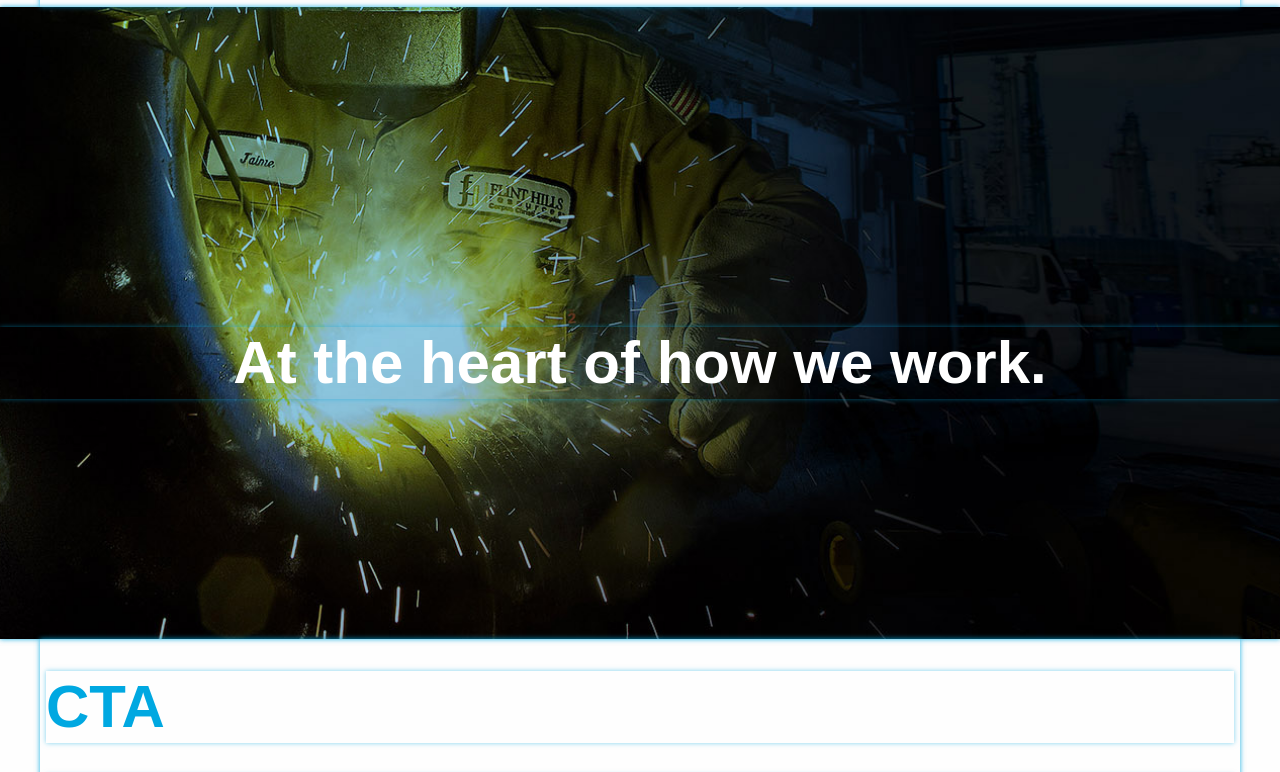
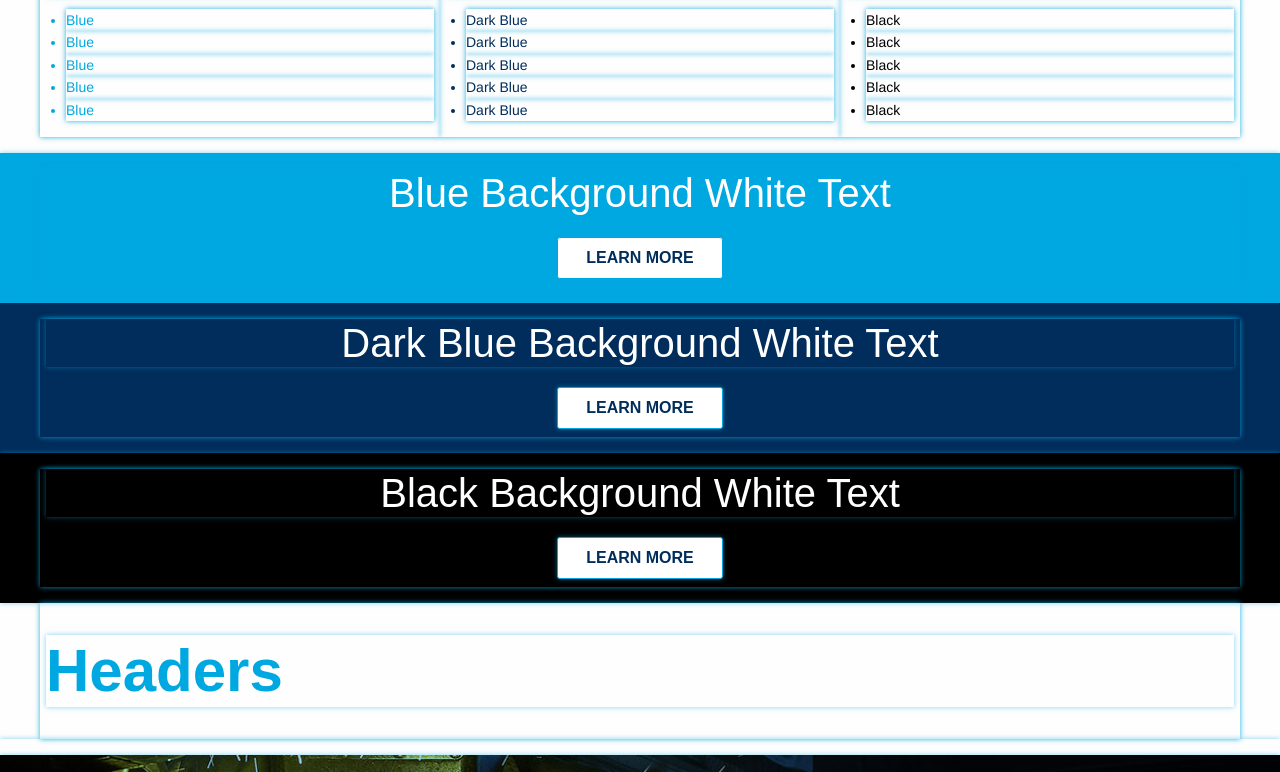
Before and after one commit to mrodriguez-kcg/koch-framework, a plain HTML site: page index.html in a window 1280 px wide. Shown: the part 633-1405 px from the top of the page. Drawn offline with nearby package versions, Linux system fonts and the light colour scheme.

Commit message:
Addition of Color Related Code
Added branded colors for backgrounds and fonts. Not completed. Will
probably need alterations and approval from designer.

```diff
--- a/app.css
+++ b/app.css
@@ -50,6 +50,9 @@ p a {
 	-moz-transition: all 0.25s ease-in-out;
 	transition: all 0.25s ease-in-out;
 }
+.blue-bg p a {
+	color:#fff;
+}
 ul {
 
 }
@@ -66,11 +69,29 @@ li {
 .white {
 	color:#fff;
 }
+.black {
+	color:#000;
+}
 .blue {
 	color:#00a8e1;
 }
-.slate {
-	color:#222;
+.dark-blue {
+	color:#002d5b;
+}
+
+
+/*Background Colors*/
+.white-bg {
+	background:#fff;
+}
+.black-bg {
+	background:#000;
+}
+.blue-bg {
+	background:#00a8e1;
+}
+.dark-blue-bg {
+	background:#002d5b;
 }
 
 /*Buttons*/
@@ -141,3 +162,7 @@ li {
 .temp-margin {
 	margin:2rem auto;
 }
+section {
+	padding-top:1rem;
+	padding-bottom:1rem;
+}
--- a/index.html
+++ b/index.html
@@ -31,15 +31,75 @@
 					<li>Listed Items</li>
 					<li>Listed Items</li>
 					<li>Listed Items</li>
-					<li>Listed Items</li>
-					<li>Listed Items</li>
-					<li>Listed Items</li>
-					<li>Listed Items</li>
-					<li>Listed Items</li>
 				</ul>
 			</div>
 		</div>
 	</section>
+
+	<div class="row">
+		<div class="large-12 columns">
+			<h1 class="temp-margin blue">Font and Background Colors</h1>
+		</div>
+	</div>
+	<section class="font-colors">
+		<div class="row">
+			<div class="medium-4 columns">
+				<h3 class="blue">Blue</h3>
+				<ul>
+					<li class="blue">Blue</li>
+					<li class="blue">Blue</li>
+					<li class="blue">Blue</li>
+					<li class="blue">Blue</li>
+					<li class="blue">Blue</li>
+				</ul>
+			</div>
+			<div class="medium-4 columns">
+				<h3 class="dark-blue">Dark Blue</h3>
+				<ul>
+					<li class="dark-blue">Dark Blue</li>
+					<li class="dark-blue">Dark Blue</li>
+					<li class="dark-blue">Dark Blue</li>
+					<li class="dark-blue">Dark Blue</li>
+					<li class="dark-blue">Dark Blue</li>
+				</ul>
+			</div>
+			<div class="medium-4 columns">
+				<h3 class="black">Black</h3>
+				<ul>
+					<li class="black">Black</li>
+					<li class="black">Black</li>
+					<li class="black">Black</li>
+					<li class="black">Black</li>
+					<li class="black">Black</li>
+				</ul>
+			</div>
+		</div>
+	</section>
+	<section class="backgrounds blue-bg">
+		<div class="row">
+			<div class="large-12 columns text-center">
+				<h2 class="white">Blue Background White Text</h2>
+				<a href="http://www.goodprofitbook.com/" target="_blank" class="button button_style_1" onclick="ga('send', 'event', 'Good Profit CTA', 'click', 'Philosophy');">Learn More</a>
+			</div>
+		</div>
+	</section>
+	<section class="backgrounds dark-blue-bg">
+		<div class="row">
+			<div class="large-12 columns text-center">
+				<h2 class="white">Dark Blue Background White Text</h2>
+				<a href="http://www.goodprofitbook.com/" target="_blank" class="button button_style_1" onclick="ga('send', 'event', 'Good Profit CTA', 'click', 'Philosophy');">Learn More</a>
+			</div>
+		</div>
+	</section>
+	<section class="backgrounds black-bg">
+		<div class="row">
+			<div class="large-12 columns text-center">
+				<h2 class="white">Black Background White Text</h2>
+				<a href="http://www.goodprofitbook.com/" target="_blank" class="button button_style_1" onclick="ga('send', 'event', 'Good Profit CTA', 'click', 'Philosophy');">Learn More</a>
+			</div>
+		</div>
+	</section>
+
 	<div class="row">
 		<div class="large-12 columns">
 			<h1 class="temp-margin blue">Headers</h1>
@@ -52,7 +112,7 @@
 	</section>
 	<div class="row">
 		<div class="large-12 columns">
-			<h1 class="temp-margin blue">CTA</h1>
+			<h1 class="temp-margin blue">CTAs</h1>
 			<p><strong>"cta"</strong> - display:block;</p>
 			<p><strong>"cta-with-background"</strong> - background-size:cover;</p>
 			<p><strong>"cta-large"</strong> - padding-top:15rem;, padding-bottom:15rem;</p>
@@ -70,7 +130,6 @@
 				</div>
 			</div>
 		</div>
-
 		<div class="cta cta-with-background cta-medium" style="background-image:url('assets/img/example-cta.jpg');">
 			<div class="row">
 				<div class="large-6 large-offset-3 columns">
@@ -79,10 +138,13 @@
 				</div>
 			</div>
 		</div>
-
 		<div class="cta cta-with-background cta-small" style="background-image:url('assets/img/example-cta.jpg');">
 			<div class="row">
-				<div class="large-6 large-offset-3 columns">
+				<div class="large-6 columns">
+					<h2 class="text-center white">CTA Small</h2>
+					<p class="text-center white">Mauris enim massa, laoreet sit amet gravida at, finibus et neque. Sed nulla nibh, lacinia et volutpat ut, bibendum et massa. Praesent <a href="#">Link</a> sollicitudin faucibus ex quis vestibulum. Vestibulum porta massa vitae mi faucibus ultricies.</p>
+				</div>
+				<div class="large-6 columns">
 					<h2 class="text-center white">CTA Small</h2>
 					<p class="text-center white">Mauris enim massa, laoreet sit amet gravida at, finibus et neque. Sed nulla nibh, lacinia et volutpat ut, bibendum et massa. Praesent <a href="#">Link</a> sollicitudin faucibus ex quis vestibulum. Vestibulum porta massa vitae mi faucibus ultricies.</p>
 				</div>
```
